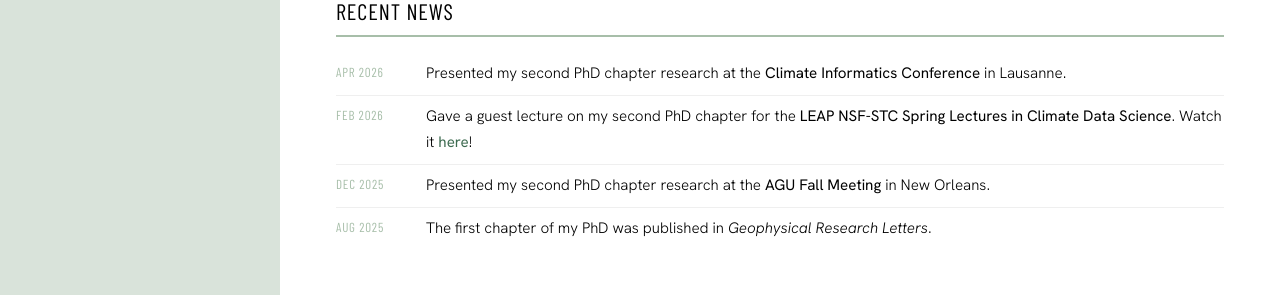
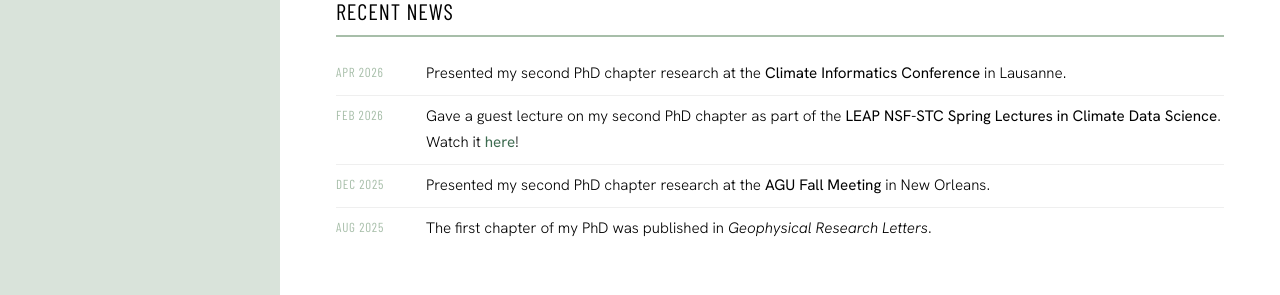
Before and after one commit to savannahferretti/savannahferretti.github.io, a Jekyll site: the page built from pages/index.md, in a window 1280 px wide and 1127 px high. Shown: the part 829-1124 px from the top of the window. Built offline with Jekyll 4.4.1, drawn with Linux system fonts in a browser that asks for light colours; a style sheet for code colours, icons or effects is not loaded.

Commit message:
Refine guest lecture description in index.md

```diff
--- a/pages/index.md
+++ b/pages/index.md
@@ -29,7 +29,7 @@ I’m originally from Long Island, New York. I studied Earth and Atmospheric Sci
   </tr>
   <tr>
     <td>Feb 2026</td>
-    <td>Gave a guest lecture on my second PhD chapter for the <strong>LEAP NSF-STC Spring Lectures in Climate Data Science</strong>. Watch it <a href="https://www.youtube.com/watch?v=d46HIw8e1XI">here</a>!</td>
+    <td>Gave a guest lecture on my second PhD chapter as part of the <strong>LEAP NSF-STC Spring Lectures in Climate Data Science</strong>. Watch it <a href="https://www.youtube.com/watch?v=d46HIw8e1XI">here</a>!</td>
   </tr>
   <tr>
     <td>Dec 2025</td>
```
